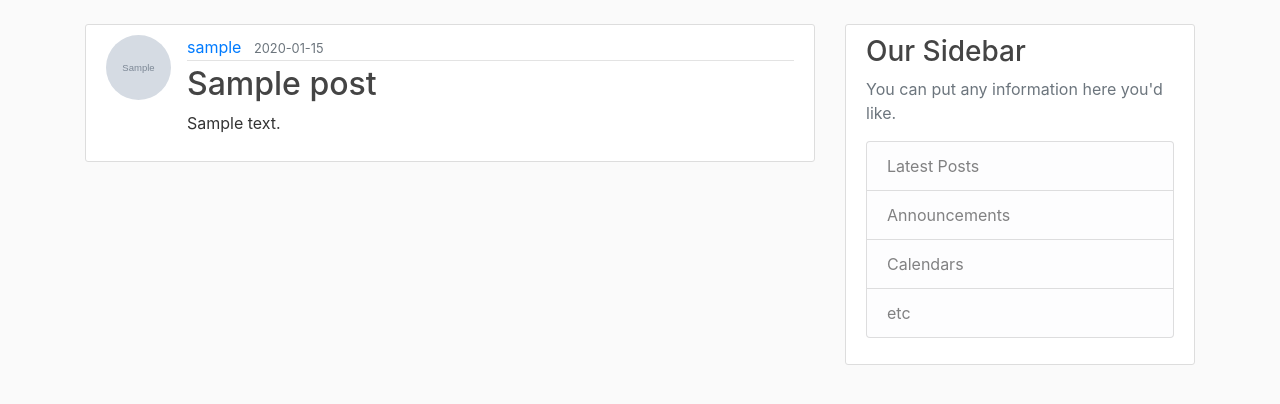
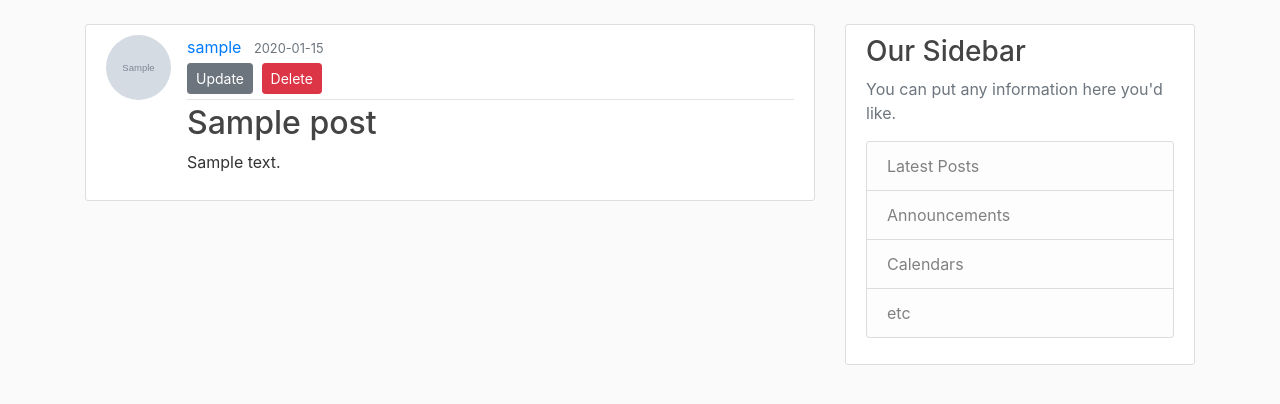
Before and after one commit to JamesDrysdale/animal-magic-blog, a Flask app: page /post/1 in a window 1280 px wide. Shown: the part 56-460 px from the top of the page. Run offline with Flask 2, Linux system fonts and the light colour scheme; a user stored in the database is signed in; tables that the repository leaves empty hold one stand-in row (values such as "Sample post"); grey boxes marked "Sample" are stand-in pictures; some libraries are stand-ins or nearby versions.

Commit message:
After deleting a post users are now redirected back to the blog page

```diff
--- a/animalmagicblog/routes.py
+++ b/animalmagicblog/routes.py
@@ -125,3 +125,14 @@ def update_post(post_id):
         form.content.data = post.content
     return render_template('create_post.html', title='Update Post',
                             form=form, legend='Update Post')
+
+@app.route("/post/<int:post_id>/delete", methods=['POST'])
+@login_required
+def delete_post(post_id):
+    post = Post.query.get_or_404(post_id)
+    if post.author != current_user:
+        abort(403)
+    db.session.delete(post)
+    db.session.commit()
+    flash('Your post has been deleted!', 'success')
+    return redirect(url_for('blog'))
--- a/animalmagicblog/templates/post.html
+++ b/animalmagicblog/templates/post.html
@@ -7,9 +7,39 @@
             <div class="article-metadata">
             <a class="mr-2" href="#">{{ post.author.username }}</a>
             <small class="text-muted">{{ post.date_posted.strftime('%Y-%m-%d') }}</small>
+            {% if post.author == current_user %}
+                <div>
+                    <a class="btn btn-secondary btn-sm mt-1 mb-1" href="{{ url_for('update_post', post_id=post.id) }}">Update</a>
+                    <button type="button" class="btn btn-danger btn-sm m-1" data-toggle="modal" data-target="#deleteModal">Delete</button>
+                </div>
+            {% endif %}
             </div>
             <h2 class="article-title">{{ post.title }}</h2>
             <p class="article-content">{{ post.content }}</p>
         </div>
     </article>
+    <!-- Modal aka pop up box-->
+    <div class="modal fade" id="deleteModal" tabindex="-1" role="dialog" aria-labelledby="deleteModalLabel" aria-hidden="true">
+        <div class="modal-dialog" role="document">
+          <div class="modal-content">
+            <div class="modal-header">
+              <h5 class="modal-title" id="deleteModalLabel">Delete Post?</h5>
+              <button type="button" class="close" data-dismiss="modal" aria-label="Close">
+                <span aria-hidden="true">&times;</span>
+              </button>
+            </div>
+            <div class="modal-body">
+                <p>
+                    Please confirm that you want to delete this post, or press close to cancel.
+                </p>
+            </div>
+            <div class="modal-footer">
+              <button type="button" class="btn btn-secondary" data-dismiss="modal">Close</button>
+              <form action="{{ url_for('delete_post', post_id=post.id) }}" method="POST">
+                <input class="btn btn-danger" type="submit" value="Delete">
+              </form>
+            </div>
+          </div>
+        </div>
+      </div>
 {% endblock content %}
```
Also changed, not shown: animalmagicblog/static/profile_pics/025d0d6b6066c33a.jpg (added).
